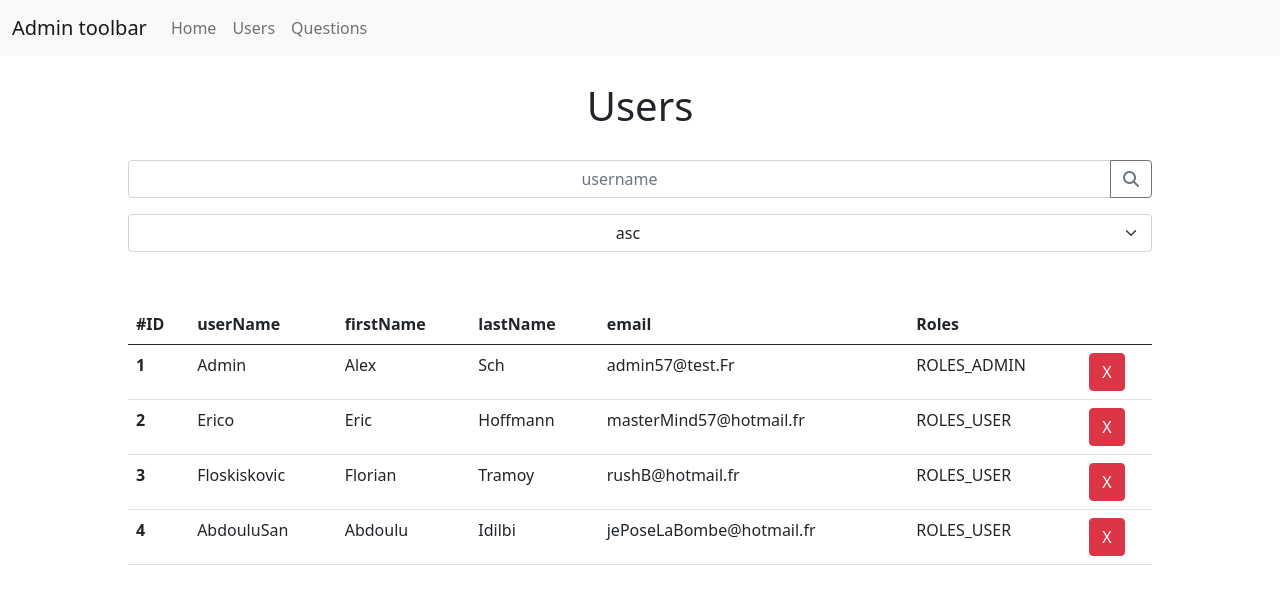
After one commit to shandia57/jeu, a PHP site: template framework/templates/admin/users.html.twig in a window 1280 px wide. The commit adds this page. Shown: the top 604 px of the page. Run offline with PHP 8.4, Linux system fonts and the light colour scheme; the template is opened without the code that fills it, so the values that code supplies are empty; some libraries are stand-ins or nearby versions.

Commit message:
interface USER et ANSWER : premier jet

```diff
--- a/framework/public/index.php
+++ b/framework/public/index.php
@@ -2,6 +2,7 @@
 use Framework\Kernel;
 
 require_once(__DIR__ . '/../vendor/autoload.php');
+require_once "../src/App/Connection/connection.php";
 
 $kernel = new Kernel();
 $kernel->handle($_SERVER['REQUEST_METHOD'], $_SERVER['REQUEST_URI']);
--- a/framework/src/App/Connection/connection.php
+++ b/framework/src/App/Connection/connection.php
@@ -1,9 +1,10 @@
 <?php
+
 
 function getConnection()
 {
     try {
-        $connection = new PDO('mysql:host=localhost; dbname=hoffma183u_lpphp', 'root', '');
+        $connection = new PDO('mysql:host=localhost; dbname=jeuDeLoieV2', 'root', '');
     } catch (PDOException $e) {
         echo "Connexion à la base de données impossible. Vérifier que les identifiants existent et que la base de données aussi !";
     }
--- /dev/null
+++ b/framework/templates/admin/users.html.twig
@@ -0,0 +1,144 @@
+{% extends "layout.html.twig" %}
+
+{% block head %}
+{{ parent() }}
+{% endblock %}
+
+{% block bootstrap %}
+{{ parent() }}
+{% endblock %}
+
+{% block fontawesome %}
+{{ parent() }}
+{% endblock %}
+
+{% block css %}
+    {{ parent() }}
+    <link rel="stylesheet" type="text/css" href="assets/style/user.css">
+
+{% endblock %}
+
+
+{% block title %}{{ parent() }} - hehe {% endblock %}
+
+{% block body %}
+    {% block main %}
+        {{ parent() }}
+    {% endblock %}
+    <main>
+        <h1>Users</h1>
+
+        <p>{{users}}</p>
+
+        <div class="filter">
+            <div class="input-group mb-3">
+                <input type="text" class="form-control" placeholder="username" aria-label="Recipient's username"
+                    aria-describedby="button-addon2">
+                <button class="btn btn-outline-secondary" type="button" id="button-addon2"><i
+                        class="fas fa-search"></i></button>
+            </div>
+
+            <select class="form-select" aria-label="Default select example">
+                <option selected value="ROLES_ADMIN">asc</option>
+                <option value="ROLES_USER">desc</option>
+            </select>
+        </div>
+
+
+        <table class="table">
+            <thead>
+                <tr data-bs-toggle="modal" data-bs-target="#exampleModal">
+                    <th scope="col">#ID</th>
+                    <th scope="col">userName</th>
+                    <th scope="col">firstName</th>
+                    <th scope="col">lastName</th>
+                    <th scope="col">email</th>
+                    <th scope="col">Roles</th>
+                    <th scope="col"></th>
+                </tr>
+            </thead>
+            <tbody>
+                <tr class="dataUser" data-bs-toggle="modal" data-bs-target="#exampleModal">
+                    <th scope="row">1</th>
+                    <td>Admin</td>
+                    <td>Alex</td>
+                    <td>Sch</td>
+                    <td>admin57@test.Fr</td>
+                    <td>ROLES_ADMIN</td>
+                    <td><button type="button" class="btn btn-danger">X</button></td>
+                </tr>
+                <tr class="dataUser" data-bs-toggle="modal" data-bs-target="#exampleModal">
+                    <th scope="row">2</th>
+                    <td>Erico</td>
+                    <td>Eric</td>
+                    <td>Hoffmann</td>
+                    <td>masterMind57@hotmail.fr</td>
+                    <td>ROLES_USER</td>
+                    <td><button type="button" class="btn btn-danger">X</button></td>
+
+                </tr>
+                <tr class="dataUser" data-bs-toggle="modal" data-bs-target="#exampleModal">
+                    <th scope="row">3</th>
+                    <td>Floskiskovic</td>
+                    <td>Florian</td>
+                    <td>Tramoy</td>
+                    <td>rushB@hotmail.fr</td>
+                    <td>ROLES_USER</td>
+                    <td><button type="button" class="btn btn-danger">X</button></td>
+
+                </tr>
+                <tr class="dataUser" data-bs-toggle="modal" data-bs-target="#exampleModal">
+                    <th scope="row">4</th>
+                    <td>AbdouluSan</td>
+                    <td>Abdoulu</td>
+                    <td>Idilbi</td>
+                    <td>jePoseLaBombe@hotmail.fr</td>
+                    <td>ROLES_USER</td>
+                    <td><button type="button" class="btn btn-danger">X</button></td>
+
+                </tr>
+            </tbody>
+        </table>
+    </main>
+
+    <!-- Modal -->
+    <div class="modal fade" id="exampleModal" tabindex="-1" aria-labelledby="exampleModalLabel" aria-hidden="true">
+        <div class="modal-dialog">
+            <div class="modal-content">
+                <div class="modal-header">
+                    <h5 class="modal-title" id="exampleModalLabel">Modal title</h5>
+                    <button type="button" class="btn-close" data-bs-dismiss="modal" aria-label="Close"></button>
+                </div>
+                <div class="modal-body">
+
+                    <label for="inputPassword5" class="form-label">user name</label>
+                    <input type="password" id="inputPassword5" class="form-control"
+                        aria-describedby="passwordHelpBlock">
+
+                    <label for="inputPassword5" class="form-label">first name</label>
+                    <input type="password" id="inputPassword5" class="form-control"
+                        aria-describedby="passwordHelpBlock">
+
+                    <label for="inputPassword5" class="form-label">last name</label>
+                    <input type="password" id="inputPassword5" class="form-control"
+                        aria-describedby="passwordHelpBlock">
+
+                    <label for="inputPassword5" class="form-label">email</label>
+                    <input type="password" id="inputPassword5" class="form-control"
+                        aria-describedby="passwordHelpBlock">
+
+                    <label for="inputPassword5" class="form-label">Roles</label>
+                    <select class="form-select" aria-label="Default select example">
+                        <option selected value="ROLES_ADMIN">ROLES_ADMIN</option>
+                        <option value="ROLES_USER">ROLES_USER</option>
+                    </select>
+
+                </div>
+                <div class="modal-footer">
+                    <button type="button" class="btn btn-secondary" data-bs-dismiss="modal">Close</button>
+                    <button type="button" class="btn btn-primary">Save changes</button>
+                </div>
+            </div>
+        </div>
+    </div>
+{% endblock %}
--- /dev/null
+++ b/framework/templates/layout.html.twig
@@ -0,0 +1,67 @@
+<!DOCTYPE html>
+<html lang="en">
+
+<head>
+    {% block head %}
+    <meta charset="UTF-8">
+    <meta http-equiv="X-UA-Compatible" content="IE=edge">
+    <meta name="viewport" content="width=device-width, initial-scale=1.0">
+    {% endblock %}
+
+    <!-- BOOTSTRAP  -->
+    {% block bootstrap %}
+    <!-- CSS -->
+    <link href="https://cdn.jsdelivr.net/npm/bootstrap@5.0.2/dist/css/bootstrap.min.css" rel="stylesheet"
+        integrity="sha384-EVSTQN3/azprG1Anm3QDgpJLIm9Nao0Yz1ztcQTwFspd3yD65VohhpuuCOmLASjC" crossorigin="anonymous">
+    <!-- JS -->
+    <script src="https://cdn.jsdelivr.net/npm/bootstrap@5.0.2/dist/js/bootstrap.bundle.min.js"
+        integrity="sha384-MrcW6ZMFYlzcLA8Nl+NtUVF0sA7MsXsP1UyJoMp4YLEuNSfAP+JcXn/tWtIaxVXM"
+        crossorigin="anonymous"></script>
+    <script src="https://cdn.jsdelivr.net/npm/bootstrap@5.0.2/dist/js/bootstrap.bundle.min.js"
+        integrity="sha384-MrcW6ZMFYlzcLA8Nl+NtUVF0sA7MsXsP1UyJoMp4YLEuNSfAP+JcXn/tWtIaxVXM"
+        crossorigin="anonymous"></script>
+    {% endblock %}
+
+
+
+    <!-- Font Awesome  -->
+    {% block fontawesome %}
+    <script src="https://kit.fontawesome.com/4ad0f6d59d.js" crossorigin="anonymous"></script>
+    {% endblock %}
+
+    <!-- script CSS -->
+    {% block css %}
+    <link rel="stylesheet" type="text/css" href="../assets/style/style.css">
+    {% endblock %}
+
+
+    <title>
+    {% block title %}test{% endblock %}
+    </title>
+
+</head>
+
+<body>
+    {% block body %}
+        {% block main %}
+            <nav class="navbar navbar-expand-lg navbar-light bg-light">
+                <div class="container-fluid">
+                    <a class="navbar-brand" href="#">Admin toolbar</a>
+                    <button class="navbar-toggler" type="button" data-bs-toggle="collapse" data-bs-target="#navbarNavAltMarkup" aria-controls="navbarNavAltMarkup" aria-expanded="false" aria-label="Toggle navigation">
+                    <span class="navbar-toggler-icon"></span>
+                    </button>
+                    <div class="collapse navbar-collapse" id="navbarNavAltMarkup">
+                    <div class="navbar-nav">
+                        <a class="nav-link " aria-current="page" href="#">Home</a>
+                        <a class="nav-link" href="users">Users</a>
+                        <a class="nav-link" href="questions">Questions</a>
+                    </div>
+                    </div>
+                </div>
+            </nav>
+        {% endblock %}
+
+    {% endblock %}
+</body>
+
+</html>
--- a/framework/templates/questions/question.html.twig
+++ /dev/null
@@ -1 +0,0 @@
-<h1>Question {{ id }}</h1>
```
Also changed, not shown: framework/config/routing.php (+6 -2 lines), framework/src/App/Controller/Admin/Question.php (added, +16 -0 lines), framework/src/App/Controller/Admin/users.php (added, +16 -0 lines), framework/src/App/Controller/Question.php (deleted, +0 -16 lines), framework/src/App/CrudUsers/users.php (added, +10 -0 lines), framework/templates/admin/questions.html.twig (added, +60 -0 lines), framework/templates/home.html.twig (+24 -12 lines), framework/public/assets/style/questions.css (added), framework/public/assets/style/style.css (added), framework/public/assets/style/user.css (added), 1 other file.
